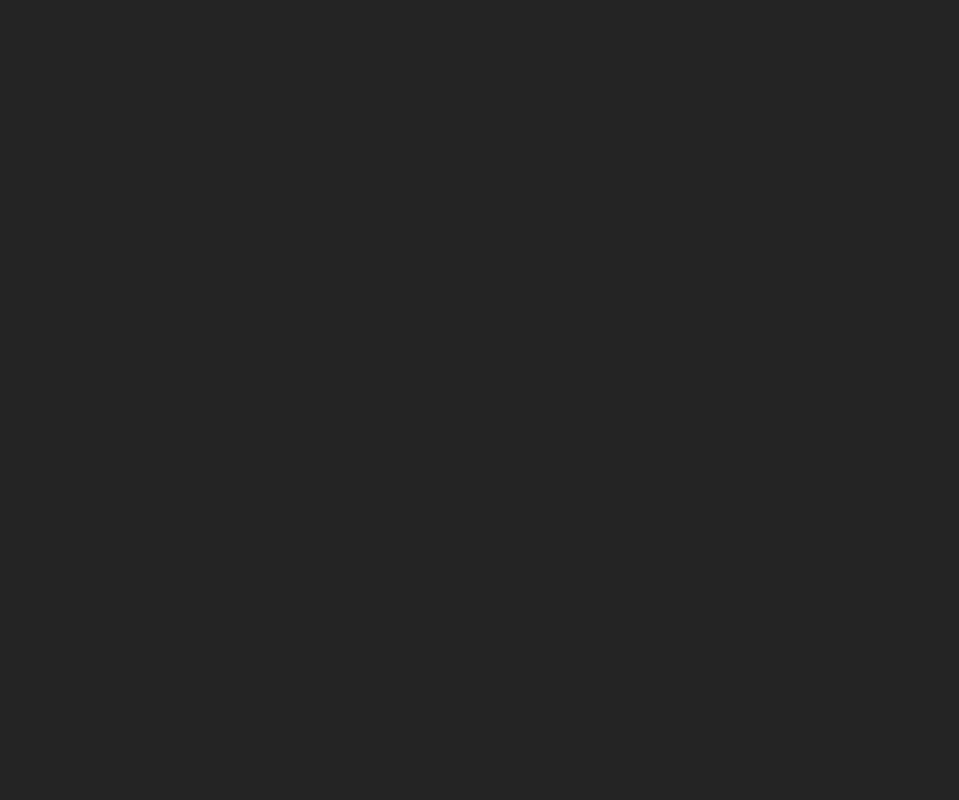
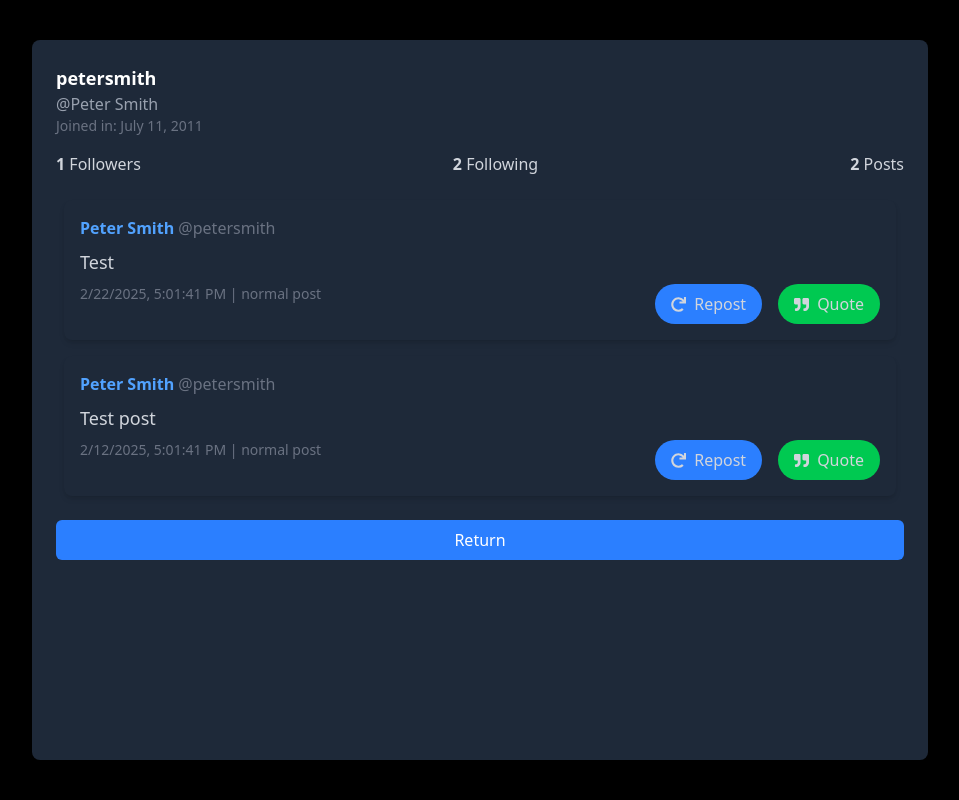
Before and after one commit to leclm/posterr, a React (Vite) app: page /1 in a window 1280 px wide. Before the commit this address had no page. Shown: the top 800 px of the page, without its empty margins (160-1119 px from the left). Built offline with nearby package versions, Linux system fonts and the light colour scheme.

Commit message:
feat: implement ProfileModal

```diff
--- a/src/components/Post.tsx
+++ b/src/components/Post.tsx
@@ -6,20 +6,24 @@ interface PostProps {
   post: PostTypes;
   username: string;
   nick: string;
-  // onUserClick: (userId: number) => void;
+  onUserClick: (userId: number) => void;
 }
 
-const Post: React.FC<PostProps> = ({ post }) => {
+const Post: React.FC<PostProps> = ({ post, username, nick, onUserClick }) => {
+  const handleUserClick = (userId: number) => {
+    onUserClick(userId);
+  };
+
   return (
     <div className="bg-gray-800 p-4 rounded-lg shadow-md space-y-2">
       <div className="text-md text-gray-400">
-        <button
-          // onClick={() => onUserClick(post.userId)}
+      <button
+          onClick={() => handleUserClick(post.userId)}
           className="font-bold text-blue-400 hover:underline"
         >
-          {post.username}
+          {username}
         </button>
-        <span className="text-gray-500"> @{post.nick}</span>
+        <span className="text-gray-500"> @{nick}</span>
       </div>
 
       <p className="text-lg text-gray-300">{post.text}</p>
--- a/src/components/PostForm.tsx
+++ b/src/components/PostForm.tsx
@@ -22,7 +22,7 @@ export const PostForm: React.FC<PostFormProps> = ({ onPostAdded }) => {
 
     const users = JSON.parse(localStorage.getItem('mock') || '[]');
 
-    const user = users.find((user: { id: number; posts: { id: number; text: string; createdAt: string; type: string; userId: number }[]; postsCount: number }) => user.id === 2);
+    const user = users.find((user: { id: number; posts: { id: number; text: string; createdAt: string; type: string; userId: number }[]; postsCount: number }) => user.id === 0);
 
     if (user) {
       user.posts.unshift(newPost);
--- /dev/null
+++ b/src/components/ProfileModal.tsx
@@ -0,0 +1,73 @@
+import React, { Fragment } from "react";
+import { Dialog, Transition } from "@headlessui/react";
+import { User } from "../types/types";
+import Post from "./Post";
+
+interface ProfileModalProps {
+  isOpen: boolean;
+  onClose: () => void;
+  user: User;
+}
+
+const ProfileModal: React.FC<ProfileModalProps> = ({ isOpen, onClose, user }) => {
+  return (
+    <Transition appear show={isOpen} as={Fragment}>
+      <Dialog as="div" className="relative z-10" onClose={onClose}>
+        <div className="fixed inset-0 bg-black bg-opacity-50" />
+        <div className="fixed inset-0 flex items-center justify-center p-4">
+          <Dialog.Panel className="w-full max-w-4xl h-[90vh] bg-gray-800 rounded-lg p-6 shadow-lg overflow-hidden">
+            <Dialog.Title className="text-lg font-semibold text-white">
+              {user.nick || "Nick is unavailable"}
+            </Dialog.Title>
+            <p className="text-gray-400">@{user.username || "Username is unavailable"}</p>
+            <p className="text-sm text-gray-500">
+              Joined in: {user.joinedDate || "Joined Date is unavailable"}
+            </p>
+
+            <div className="flex justify-between mt-4 text-gray-300">
+              <p>
+                <span className="font-semibold">
+                  {user.followers.length || "Followers count is unavailable"}
+                </span>{" "}
+                Followers
+              </p>
+              <p>
+                <span className="font-semibold">
+                  {user.following.length || "Following count is unavailable"}
+                </span>{" "}
+                Following
+              </p>
+              <p>
+                <span className="font-semibold">
+                  {user.postsCount || "Post count is unavailable"}
+                </span>{" "}
+                Posts
+              </p>
+            </div>
+
+            <div className="mt-4 max-h-[65vh] overflow-y-auto space-y-4 p-2">
+                {user.posts && user.posts.length > 0 ? (
+                user.posts.map((post) => {
+                  return (
+                  <Post key={post.id} post={post} username={user.username} nick={user.nick} onUserClick={() => {}} />
+                  );
+                })
+                ) : (
+                <p className="text-gray-400">No posts available</p>
+              )}
+            </div>
+
+            <button
+              onClick={onClose}
+              className="mt-4 w-full bg-blue-500 text-white py-2 rounded-md hover:bg-blue-600"
+            >
+              Return
+            </button>
+          </Dialog.Panel>
+        </div>
+      </Dialog>
+    </Transition>
+  );
+};
+
+export default ProfileModal;
--- a/src/pages/Home.tsx
+++ b/src/pages/Home.tsx
@@ -1,4 +1,5 @@
 import React, { useState, useEffect, useRef, useCallback } from "react";
+import { useNavigate, useParams } from "react-router-dom";
 import { PostForm } from "../components/PostForm";
 import Post from "../components/Post";
 import ProfileModal from "../components/ProfileModal";
@@ -8,6 +9,8 @@ import { storeMock } from "../utils/mock";
 const POSTS_LIMIT = 10;
 
 const Home: React.FC = () => {
+  const navigate = useNavigate();
+  const { userId } = useParams();
   const [, setTotalPosts] = useState<number>(0);
   const postsContainerRef = useRef<HTMLDivElement | null>(null);
   const [isLoading, setIsLoading] = useState(false);
@@ -39,8 +42,24 @@ const Home: React.FC = () => {
   }, []);
 
   useEffect(() => {
-    storeMock();
+    if (!localStorage.getItem("mock")) {
+      storeMock();
+    }
   }, []);
+
+  useEffect(() => {
+    if (userId) {
+      const allUsers = JSON.parse(localStorage.getItem("mock") || "[]");
+      const user = allUsers.find((user: User) => user.id === Number(userId));
+
+      if (user) {
+        setSelectedUser(user);
+      }
+    } else {
+      setSelectedUser(null);
+    }
+  }, [userId]);
+
   const handleScroll = useCallback(() => {
     if (!postsContainerRef.current) return;
 
@@ -92,6 +111,14 @@ const Home: React.FC = () => {
     };
   }, [isLoading, handleScroll]);
 
+  const handleUserClick = (userId: number) => {
+    navigate(`/${userId}`);
+  };
+
+  const closeModal = () => {
+    navigate("/");
+  };
+
   return (
     <>
       <div className="max-w-2xl mx-auto p-4">
@@ -105,13 +132,19 @@ const Home: React.FC = () => {
           style={{ maxHeight: "80vh" }}
         >
           {posts.map((post, index) => (
-            <Post key={index} post={post} username={post.username} nick={post.nick} />
+            <Post
+              key={index}
+              post={post}
+              username={post.username}
+              nick={post.nick}
+              onUserClick={handleUserClick}
+            />
           ))}
 
           {selectedUser && (
             <ProfileModal
-              isOpen={Boolean(selectedUser)}
-              onClose={() => setSelectedUser(null)}
+              isOpen={!!userId}
+              onClose={closeModal}
               user={selectedUser}
             />
           )}
--- a/src/pages/Profile.tsx
+++ /dev/null
@@ -1,15 +0,0 @@
-import React from "react";
-import { useParams } from "react-router-dom";
-
-const Profile: React.FC = () => {
-  const { username } = useParams<{ username: string }>();
-
-  return (
-    <div>
-      <h1>Perfil de {username}</h1>
-      <p>Informações do usuário...</p>
-    </div>
-  );
-};
-
-export default Profile;
--- a/src/routes/index.tsx
+++ b/src/routes/index.tsx
@@ -1,12 +1,11 @@
 import { BrowserRouter as Router, Routes, Route } from "react-router-dom";
 import Home from "../pages/Home";
-import Profile from "../pages/Profile";
 
 const AppRoutes: React.FC = () => (
   <Router>
     <Routes>
       <Route path="/" element={<Home />} />
-      <Route path="/profile/:username" element={<Profile />} />
+      <Route path="/:userId" element={<Home />} />
     </Routes>
   </Router>
 );
--- a/src/utils/mock.ts
+++ b/src/utils/mock.ts
@@ -1,6 +1,6 @@
 export const mock = [
   {
-    id: 1,
+    id: 0,
     username: "Letícia Lima",
     nick: "leclm",
     joinedDate: "March 25, 2021",
@@ -11,33 +11,33 @@ export const mock = [
       {
         createdAt: "2025-02-01T17:01:41.756Z",
         id: 1,
-        userId: 1,
+        userId: 0,
         text: "Hello",
         type: "normal",
       },
       {
         createdAt: "2025-02-21T17:01:41.756Z",
         id: 2,
-        userId: 1,
+        userId: 0,
         text: "Helloooo",
         type: "normal",
       },
     ],
     followers: [
       {
-        id: 2,
+        id: 1,
         username: "Peter Smith",
         nick: "petersmith",
       },
       {
-        id: 3,
+        id: 2,
         username: "Mary Oliver",
         nick: "maryoliver",
       }
     ],
     following: [
       {
-        id: 3,
+        id: 2,
         username: "Mary Oliver",
         nick: "maryoliver",
       }
@@ -55,33 +55,33 @@ export const mock = [
       {
         createdAt: "2025-02-22T17:01:41.756Z",
         id: 1,
-        userId: 2,
+        userId: 1,
         text: "Test",
         type: "normal",
       },
       {
         createdAt: "2025-02-12T17:01:41.756Z",
         id: 2,
-        userId: 2,
+        userId: 1,
         text: "Test post",
         type: "normal",
       },
     ],
     followers: [
       {
-        id: 3,
+        id: 2,
         username: "Mary Oliver",
         nick: "maryoliver",
       }
     ],
     following: [
       {
-        id: 1,
+        id: 0,
         username: "Letícia Lima",
         nick: "leclm",
       },
       {
-        id: 3,
+        id: 2,
         username: "Mary Oliver",
         nick: "maryoliver",
       }
@@ -99,38 +99,38 @@ export const mock = [
       {
         createdAt: "2025-02-28T17:01:41.756Z",
         id: 1,
-        userId: 3,
+        userId: 2,
         text: "Morning",
         type: "normal",
       },
       {
         createdAt: "2025-02-17T17:01:41.756Z",
         id: 2,
-        userId: 3,
+        userId: 2,
         text: "Morning guys",
         type: "normal",
       },
     ],
     followers: [
       {
-        id: 1,
+        id: 0,
         username: "Letícia Lima",
         nick: "leclm",
       },
       {
-        id: 2,
+        id: 1,
         username: "Peter Smith",
         nick: "petersmith",
       }
     ],
     following: [
       {
-        id: 1,
+        id: 0,
         username: "Letícia Lima",
         nick: "leclm",
       },
       {
-        id: 2,
+        id: 1,
         username: "Peter Smith",
         nick: "petersmith",
       }
```
